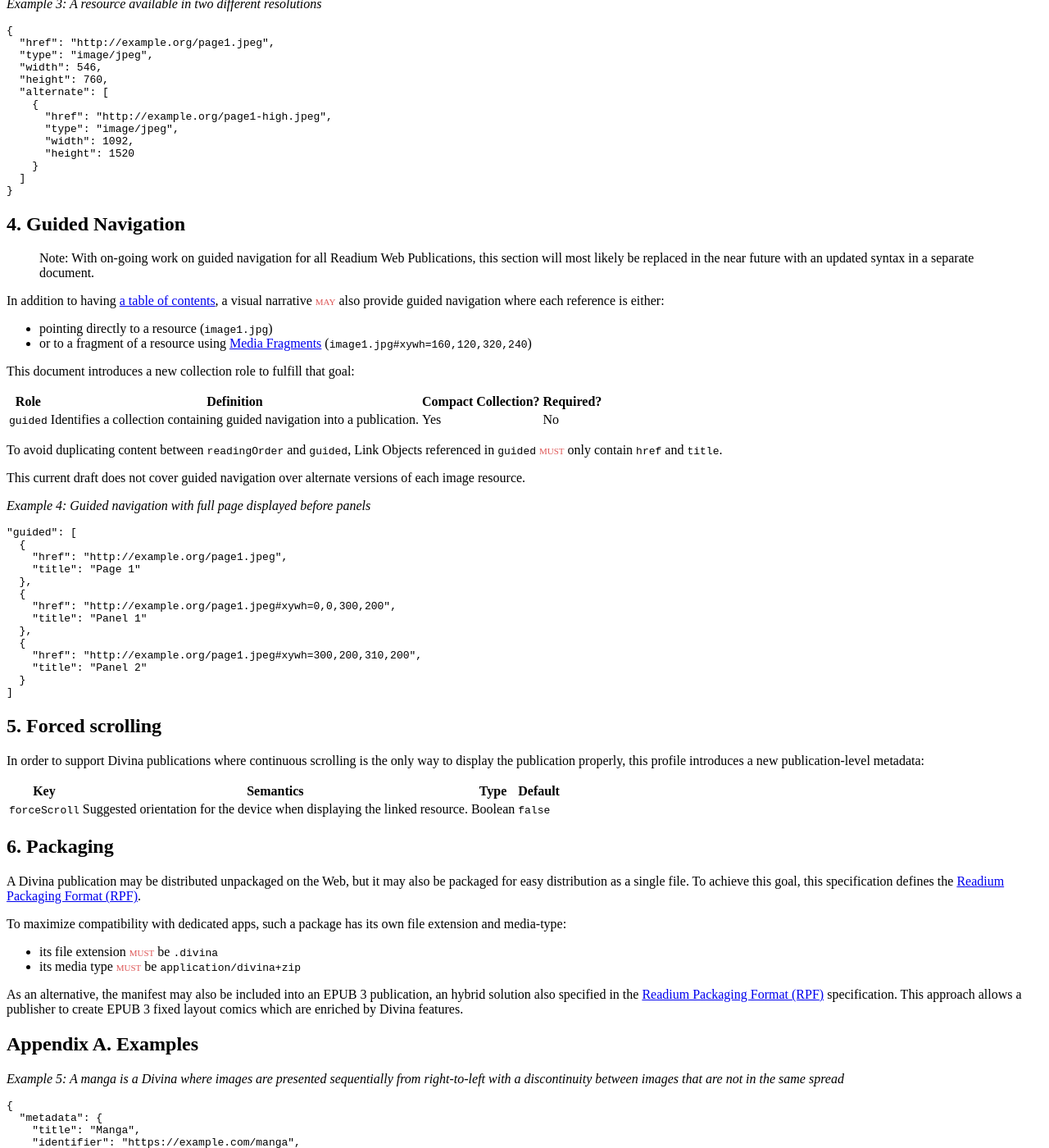
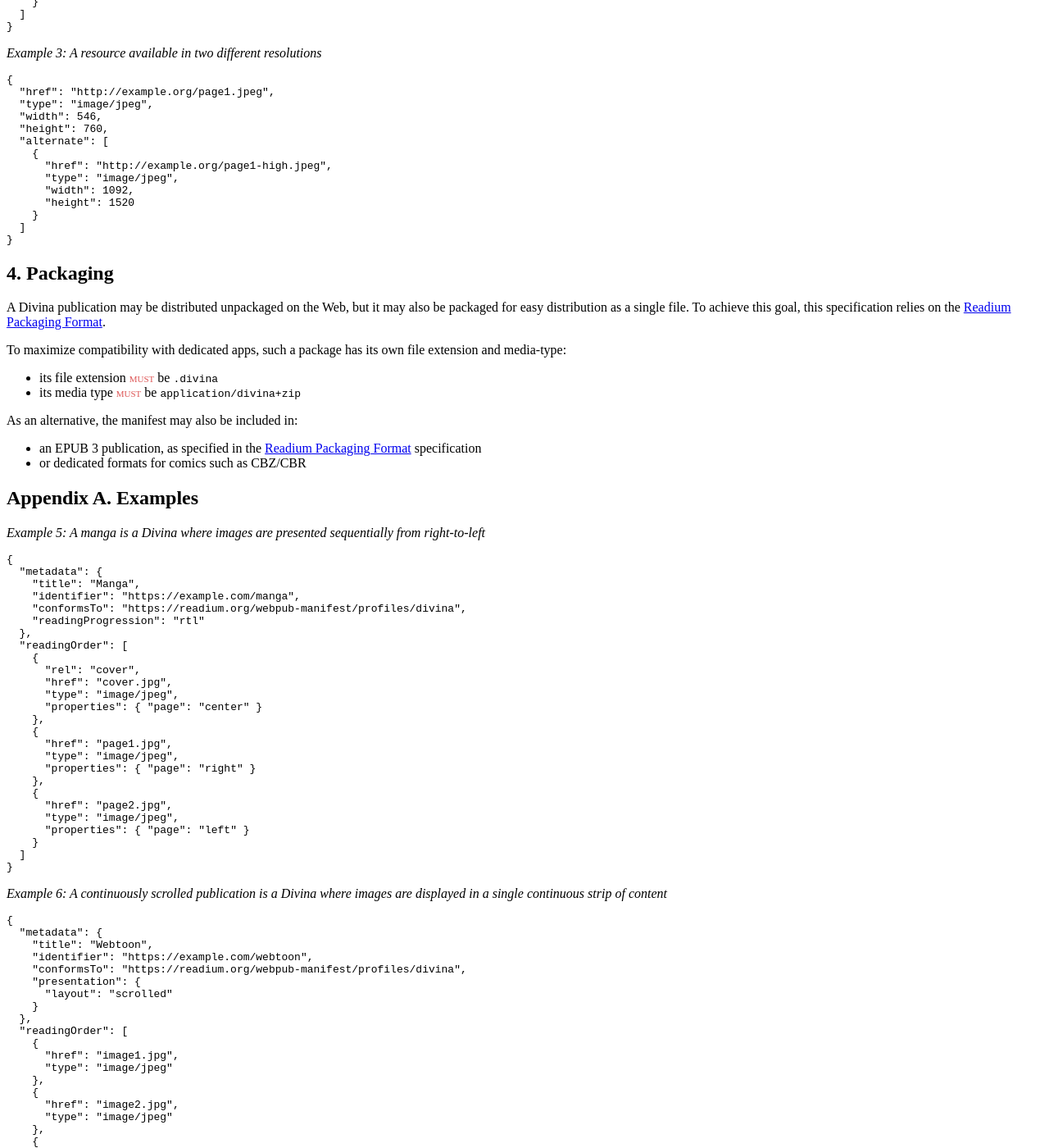
Before and after one commit to readium/webpub-manifest, a Jekyll site: the page built from profiles/divina.md, in a window 1280 px wide and 1400 px high, scrolled down 2140 px. Shown: the whole window at 82% size. Built offline with Jekyll 4.4.1, drawn with Linux system fonts in a browser that asks for light colours; our own code applies the rules of GitHub Pages for plain Markdown files; comment, search, counter and statistics services are not loaded; some of the changed text lies outside the part shown.

Commit message:
First review to prepare for alignment with EPUB proposal

````diff
--- a/profiles/divina.md
+++ b/profiles/divina.md
@@ -36,7 +36,11 @@
   },
 
   "links": [
-    {"rel": "self", "href": "http://example.org/manifest.json", "type": "application/divina+json"}
+    {
+      "rel": "self",
+      "href": "http://example.org/manifest.json",
+      "type": "application/divina+json"
+    }
   ],
 
   "readingOrder": [
@@ -62,9 +66,9 @@
 
 ## Introduction
 
-The goal of this specification is to provide a profile dedicated to visual narratives for the [Readium Web Publication Manifest](https://readium.org/webpub-manifest).
+The goal of this specification is to provide a profile dedicated to digital visual narratives (Divina) for the [Readium Web Publication Manifest](https://readium.org/webpub-manifest).
 
-While the Digital Visual Narrative Manifest is technically a profile of the Readium Web Publication Manifest, it has its own media type in order to maximize compatibilty with dedicated apps: `application/divina+json`.
+While the Divina Manifest is technically a profile of the Readium Web Publication Manifest, it has its own media type in order to maximize compatibilty with dedicated apps: `application/divina+json`.
 
 
 ## 2. Listing Resources
@@ -138,67 +142,24 @@ All Link Objects present in the `alternate` array:
 }
 ```
 
-## 4. Guided Navigation
+## 4. Packaging
 
-> Note: With on-going work on guided navigation for all Readium Web Publications, this section will most likely be replaced in the near future with an updated syntax in a separate document.
-
-In addition to having [a table of contents](https://readium.org/webpub-manifest/#6-table-of-contents), a visual narrative <strong class="rfc">may</strong> also provide guided navigation where each reference is either:
-
-- pointing directly to a resource (`image1.jpg`)
-- or to a fragment of a resource using [Media Fragments](https://www.w3.org/TR/media-frags) (`image1.jpg#xywh=160,120,320,240`)
-
-This document introduces a new collection role to fulfill that goal:
-
-| Role  | Definition | Compact Collection? | Required? |
-| ----- | ---------- | ------------------- | --------- |
-| `guided` | Identifies a collection containing guided navigation into a publication. | Yes  | No  |
-
-To avoid duplicating content between `readingOrder` and `guided`, Link Objects referenced in `guided` <strong class="rfc">must</strong> only contain `href` and `title`.
-
-This current draft does not cover guided navigation over alternate versions of each image resource.
-
-*Example 4: Guided navigation with full page displayed before panels*
-
-```json
-"guided": [
-  {
-    "href": "http://example.org/page1.jpeg",
-    "title": "Page 1"
-  },
-  {
-    "href": "http://example.org/page1.jpeg#xywh=0,0,300,200",
-    "title": "Panel 1"
-  },
-  {
-    "href": "http://example.org/page1.jpeg#xywh=300,200,310,200",
-    "title": "Panel 2"
-  }
-]
-```
-
-## 5. Forced scrolling
-
-In order to support Divina publications where continuous scrolling is the only way to display the publication properly, this profile introduces a new publication-level metadata:
-
-| Key   | Semantics | Type     | Default |
-| ----- | --------- | -------- | ------- |
-| `forceScroll` | Suggested orientation for the device when displaying the linked resource.  | Boolean  | `false` |
-
-## 6. Packaging
-
-A Divina publication may be distributed unpackaged on the Web, but it may also be packaged for easy distribution as a single file. To achieve this goal, this specification defines the [Readium Packaging Format (RPF)](./packaging.md).
+A Divina publication may be distributed unpackaged on the Web, but it may also be packaged for easy distribution as a single file. To achieve this goal, this specification relies on the [Readium Packaging Format](./packaging.md).
 
 To maximize compatibility with dedicated apps, such a package has its own file extension and media-type:
 
 - its file extension <strong class="rfc">must</strong> be `.divina`
 - its media type <strong class="rfc">must</strong> be `application/divina+zip`
 
-As an alternative, the manifest may also be included into an EPUB 3 publication, an hybrid solution also specified in the [Readium Packaging Format (RPF)](./packaging.md) specification. This approach allows a publisher to create EPUB 3 fixed layout comics which are enriched by Divina features.
+As an alternative, the manifest may also be included in:
+
+- an EPUB 3 publication, as specified in the [Readium Packaging Format](./packaging.md#6-hybrid-epub-3--rpf-packages) specification
+- or dedicated formats for comics such as CBZ/CBR
 
 
 ## Appendix A. Examples
 
-*Example 5: A manga is a Divina where images are presented sequentially from right-to-left with a discontinuity between images that are not in the same spread*
+*Example 5: A manga is a Divina where images are presented sequentially from right-to-left*
 
 
 ```json
@@ -230,7 +191,7 @@ As an alternative, the manifest may also be included into an EPUB 3 publication,
 }
 ```
 
-*Example 6: A webtoon is a Divina where images are scrolled in a single continuous strip of content*
+*Example 6: A continuously scrolled publication is a Divina where images are displayed in a single continuous strip of content*
 
 
 ```json
@@ -239,7 +200,9 @@ As an alternative, the manifest may also be included into an EPUB 3 publication,
     "title": "Webtoon",
     "identifier": "https://example.com/webtoon",
     "conformsTo": "https://readium.org/webpub-manifest/profiles/divina",
-    "forceScroll": true
+    "presentation": {
+      "layout": "scrolled"
+    }
   },
   "readingOrder": [
     {
--- a/schema/extensions/epub/metadata.schema.json
+++ b/schema/extensions/epub/metadata.schema.json
@@ -8,11 +8,12 @@
       "type": "object",
       "properties": {
         "layout": {
-          "description": "Hints how the layout of the resource should be presented",
+          "description": "Hints how the layout of the publication should be presented",
           "type": "string",
           "enum": [
             "fixed",
-            "reflowable"
+            "reflowable",
+            "scrolled"
           ]
         }
       }
--- a/schema/extensions/epub/properties.schema.json
+++ b/schema/extensions/epub/properties.schema.json
@@ -21,7 +21,7 @@
       "uniqueItems": true
     },
     "layout": {
-      "description": "Hints how the layout of the resource should be presented",
+      "description": "Hints how the layout of a specific resource should be presented",
       "type": "string",
       "enum": [
         "fixed",
--- a/schema/metadata.schema.json
+++ b/schema/metadata.schema.json
@@ -139,9 +139,6 @@
       "$ref": "extensions/epub/metadata.schema.json"
     },
     {
-      "$ref": "extensions/divina/metadata.schema.json"
-    },
-    {
       "$ref": "extensions/presentation/metadata.schema.json"
     }
   ]
````
Also changed, not shown: other parts of profiles/divina.md (+4 -4 lines), contexts/default/README.md (+2 -1 lines), modules/presentation.md (+2 -4 lines), schema/extensions/divina/metadata.schema.json (deleted, +0 -12 lines).
